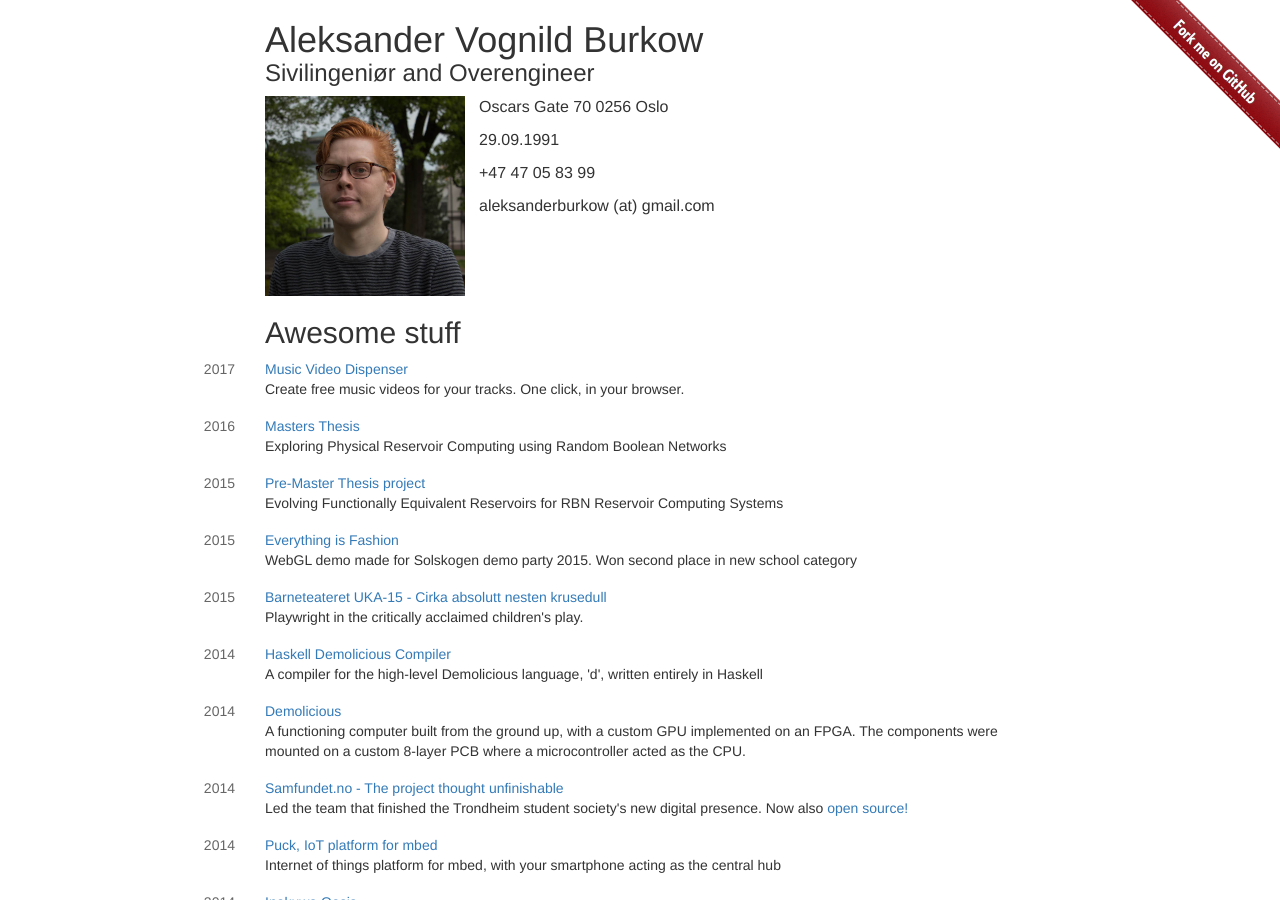
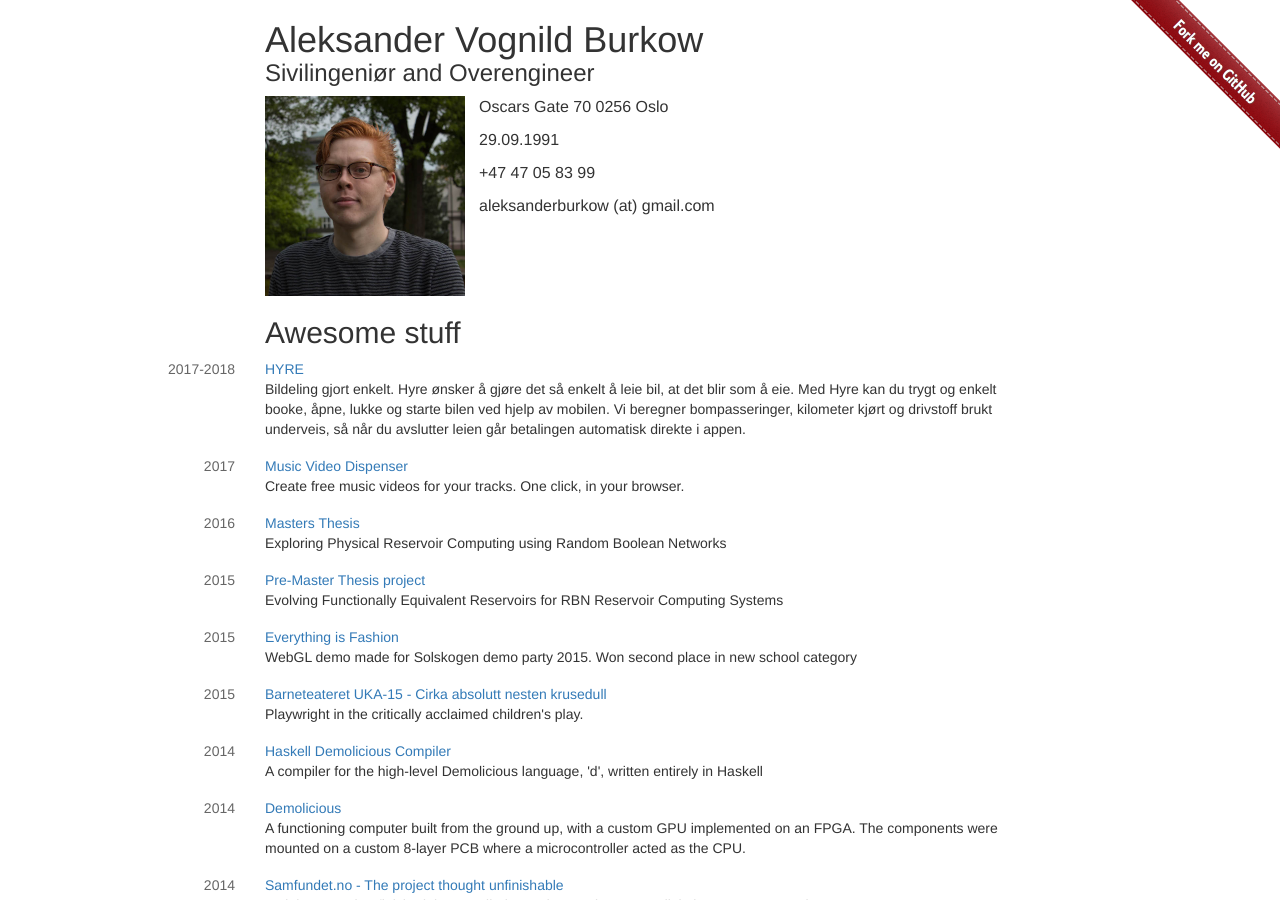
Before and after one commit to aleksanb/burkow, a Jekyll site: the page built from index.html, in a window 1280 px wide and 900 px high. Built offline with Jekyll 4.4.1, drawn with Linux system fonts in a browser that asks for light colours; nearby versions of some CDN libraries.

Commit message:
Add hyre to awesome stuff

```diff
--- a/_data/categories.yml
+++ b/_data/categories.yml
@@ -1,5 +1,10 @@
 - title: Awesome stuff
   entries:
+  - when: 2017-2018
+    where: "HYRE"
+    description: "Bildeling gjort enkelt. Hyre ønsker å gjøre det så enkelt å leie bil, at det blir som å eie. Med Hyre kan du trygt og enkelt booke, åpne, lukke og starte bilen ved hjelp av mobilen. Vi beregner bompasseringer, kilometer kjørt og drivstoff brukt underveis, så når du avslutter leien går betalingen automatisk direkte i appen."
+    url: "https://www.hyre.no/"
+
   - when: 2017
     where: "Music Video Dispenser"
     description: "Create free music videos for your tracks. One click, in your browser."
```
